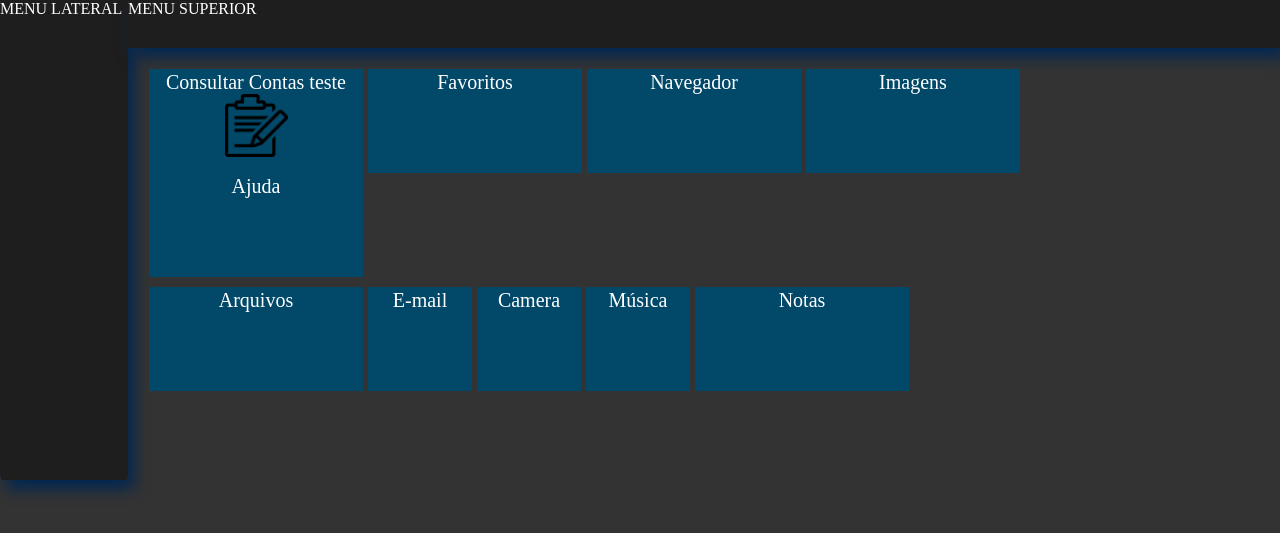
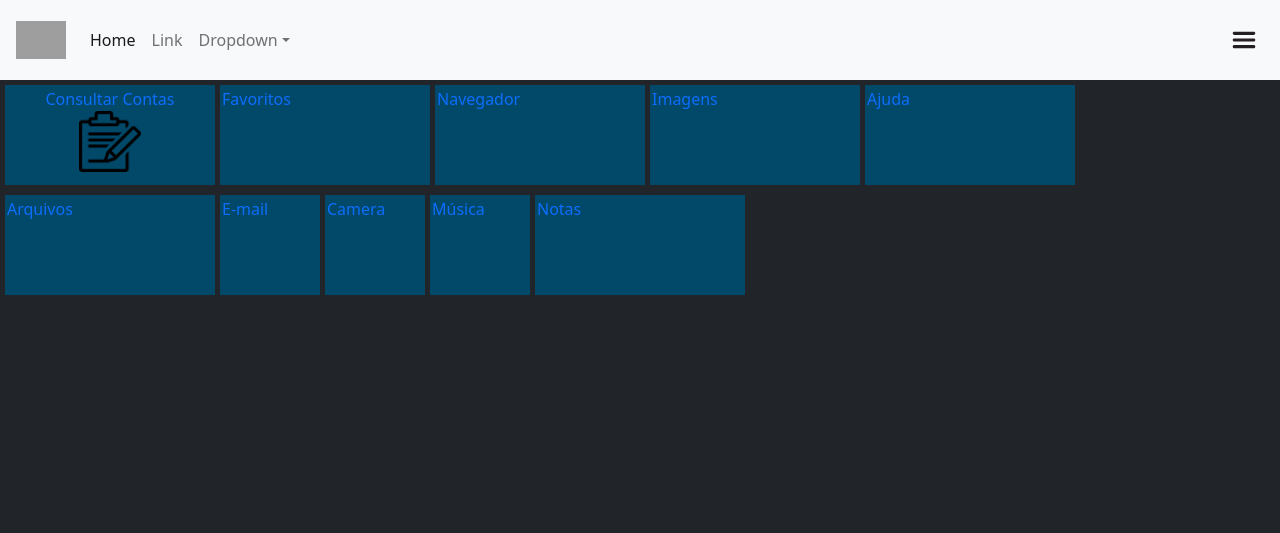
Before and after one commit to OtavioPrada10/MyFrame, a PHP site: page / in a window 1280 px wide. Shown: the top 533 px of the page. Run offline with PHP 8.4, Linux system fonts and the light colour scheme; some web fonts are replaced; grey boxes are pictures that could not be loaded.

Commit message:
Mudanças de estilo + include de menu

```diff
--- a/MyFrame/estrutura/css/css_padrao.css
+++ /dev/null
@@ -1,95 +0,0 @@
-@font-face {
-    font-family: Century;
-    src: url('GOTHIC.ttf');
-}
-
-body {
-    font-family: Century;
-    background: rgb(51, 51, 51);
-    color: #fff;
-    padding: 0px;
-    margin: 0PX;
-
-}
-
-.navSuperior {
-    background-color: rgb(31, 30, 30);
-    width: 90%;
-    height: 3rem;
-    box-shadow: -5px -10px 30px rgba(153, 0, 0, 0), 6px 9px 15px rgb(1, 39, 83);
-    float: right;
-}
-
-.navLateral {
-    width: 10%;
-    float: left;
-    background-color: rgb(31, 30, 30);
-    box-shadow: -5px -10px 30px rgba(153, 0, 0, 0), 6px 9px 15px rgb(1, 39, 83);
-    border-bottom-left-radius: 2%;
-    border-bottom-right-radius: 2%;
-    height: 30rem;
-}
-
-.pagina {
-    width: 80%;
-    overflow-x: auto;
-    height: 100%;
-    font-size: 20px;
-    display: inline-block;
-    margin: 1rem;
-
-}
-.container {
-    text-align: center;
-}
-
-.linha {
-    width: auto;
-    padding: 5px;
-    height: 110px;
-    display: table;
-}
-
-.tile {
-    height: 100px;
-    width: 100px;
-    float: left;
-    margin: 0 5px 0 0;
-    padding: 2px;
-}
-
-.tileLargo {
-    width: 210px;
-
-
-}
-
-
-.amarelo {
-    background: rgb(1, 50, 105);
-}
-
-.vermelho {
-    background: rgb(1, 50, 105);
-}
-
-.azul {
-    background: rgb(1, 72, 105);
-}
-
-.verde {
-    background: rgb(4, 82, 170);
-}
-
-.selecionado {
-    background-color: #483D8B;
-}
-
-a:visited, a:link {
-    color: #fff;
-}
-
-a:hover{
-    font-size: 23px;
-
-}
--- /dev/null
+++ b/MyFrame/estrutura/css/estilos.css
@@ -0,0 +1,46 @@
+@font-face {
+  font-family: Century;
+  src: url("GOTHIC.ttf");
+}
+.navbar {
+  padding: 1rem 2rem 1rem 1rem;
+}
+
+.offcanvas {
+  --bs-offcanvas-color: #000000;
+}
+
+.linha {
+  width: auto;
+  padding: 5px;
+  height: 110px;
+  display: table;
+}
+
+.tile {
+  height: 100px;
+  width: 100px;
+  float: left;
+  margin: 0 5px 0 0;
+  padding: 2px;
+}
+
+.tileLargo {
+  width: 210px;
+}
+
+.amarelo {
+  background: rgb(1, 50, 105);
+}
+
+.vermelho {
+  background: rgb(1, 50, 105);
+}
+
+.azul {
+  background: rgb(1, 72, 105);
+}
+
+.verde {
+  background: rgb(4, 82, 170);
+}/*# sourceMappingURL=estilos.css.map */
--- /dev/null
+++ b/MyFrame/estrutura/css/estilos.scss
@@ -0,0 +1,50 @@
+@font-face {
+    font-family: Century;
+    src: url('GOTHIC.ttf');
+}
+
+.navbar{
+    padding: 1rem 2rem 1rem 1rem;
+}
+
+.offcanvas{
+    --bs-offcanvas-color: #000000;
+}
+
+.linha {
+    width: auto;
+    padding: 5px;
+    height: 110px;
+    display: table;
+}
+
+.tile {
+    height: 100px;
+    width: 100px;
+    float: left;
+    margin: 0 5px 0 0;
+    padding: 2px;
+}
+
+.tileLargo {
+    width: 210px;
+
+
+}
+
+
+.amarelo {
+    background: rgb(1, 50, 105);
+}
+
+.vermelho {
+    background: rgb(1, 50, 105);
+}
+
+.azul {
+    background: rgb(1, 72, 105);
+}
+
+.verde {
+    background: rgb(4, 82, 170);
+}
--- a/MyFrame/index.php
+++ b/MyFrame/index.php
@@ -11,24 +11,25 @@
     <!-- Latest compiled and minified CSS -->
     <!-- <link href="https://cdn.jsdelivr.net/npm/bootstrap@5.3.1/dist/css/bootstrap.min.css" rel="stylesheet"> -->
     <!-- Latest compiled JavaScript -->
-    <script src="https://cdn.jsdelivr.net/npm/bootstrap@5.3.1/dist/js/bootstrap.bundle.min.js"></script>
+    <script src="https://cdn.jsdelivr.net/npm/@popperjs/core@2.11.6/dist/umd/popper.min.js" integrity="sha384-oBqDVmMz9ATKxIep9tiCxS/Z9fNfEXiDAYTujMAeBAsjFuCZSmKbSSUnQlmh/jp3" crossorigin="anonymous">
+    </script>
+
+    <script src="https://cdn.jsdelivr.net/npm/bootstrap@5.2.1/dist/js/bootstrap.min.js" integrity="sha384-7VPbUDkoPSGFnVtYi0QogXtr74QeVeeIs99Qfg5YCF+TidwNdjvaKZX19NZ/e6oz" crossorigin="anonymous">
+    </script>
+    <link href="https://cdn.jsdelivr.net/npm/bootstrap@5.2.1/dist/css/bootstrap.min.css" rel="stylesheet" integrity="sha384-iYQeCzEYFbKjA/T2uDLTpkwGzCiq6soy8tYaI1GyVh/UjpbCx/TYkiZhlZB6+fzT" crossorigin="anonymous">
+    <link rel="stylesheet" href="./estrutura/css/estilos.css">
 </head>
 
-<body>
-    <div class="navLateral">
-        MENU LATERAL
-    </div>
-    <div class="navSuperior">
-        MENU SUPERIOR
-
-    </div>
+<body class="text-bg-dark">
+    <header>
+        <?php @include_once 'menu.html'; ?>
+    </header>
     </nav>
-    <div class="pagina">
-        <div class="container">
+    <div>
         <div class="linha">
             <a href="include/view/view_consulta_Contas.php">
                 <div style="text-align: center;" class="tile tileLargo azul">
-                        <span>Consultar Contas teste</span><br>
+                    <span>Consultar Contas</span><br>
                     <img src="img/icone-planilha_lapis.png" alt="Flag" width="30%" />
                 </div>
             </a>
@@ -81,7 +82,6 @@
             </a>
         </div>
     </div>
-    </div>
 </body>
 
 </html>
--- /dev/null
+++ b/MyFrame/menu.html
@@ -0,0 +1,46 @@
+<nav class="navbar navbar-expand-sm text-bg-light p-3">
+    <a class="navbar-brand" href="#"><img src="./icons/hamburguer-circulo.png" width="50" alt=""></a>
+    <button class="navbar-toggler d-lg-none" type="button" data-bs-toggle="collapse" data-bs-target="#collapsibleNavId" aria-controls="collapsibleNavId"
+        aria-expanded="false" aria-label="Toggle navigation"></button>
+    <div class="collapse navbar-collapse" id="collapsibleNavId">
+        <ul class="navbar-nav me-auto mt-2 mt-lg-0">
+            <li class="nav-item">
+                <a class="nav-link active" href="#" aria-current="page">Home<span class="visually-hidden">(current)</span></a>
+            </li>
+            <li class="nav-item">
+                <a class="nav-link" href="#">Link</a>
+            </li>
+            <li class="nav-item dropdown">
+                <a class="nav-link dropdown-toggle" href="#" id="dropdownId" data-bs-toggle="dropdown" aria-haspopup="true" aria-expanded="false">Dropdown</a>
+                <div class="dropdown-menu" aria-labelledby="dropdownId">
+                    <a class="dropdown-item" href="#">Action 1</a>
+                    <a class="dropdown-item" href="#">Action 2</a>
+                </div>
+            </li>
+        </ul>
+    </div>
+    <div>
+        <img src="./img/icons/icon-menu.svg" data-bs-toggle="offcanvas" data-bs-target="#offcanvasExample" aria-controls="offcanvasExample" width="40" alt="">
+    </div>
+</nav>
+<div class="offcanvas offcanvas-end" tabindex="-1" id="offcanvasExample" aria-labelledby="offcanvasExampleLabel">
+    <div class="offcanvas-header">
+        <h5 class="offcanvas-title" id="offcanvasExampleLabel">Offcanvas</h5>
+        <button type="button" class="btn-close" data-bs-dismiss="offcanvas" aria-label="Close"></button>
+    </div>
+    <div class="offcanvas-body">
+        <div>
+        Some text as placeholder. In real life you can have the elements you have chosen. Like, text, images, lists, etc.
+        </div>
+        <div class="dropdown mt-3">
+        <button class="btn btn-secondary dropdown-toggle" type="button" data-bs-toggle="dropdown">
+            Dropdown button
+        </button>
+        <ul class="dropdown-menu">
+            <li><a class="dropdown-item" href="#">Action</a></li>
+            <li><a class="dropdown-item" href="#">Another action</a></li>
+            <li><a class="dropdown-item" href="#">Something else here</a></li>
+        </ul>
+        </div>
+    </div>
+</div>
```
Also changed, not shown: MyFrame/img/icons/icon-menu.svg (added), 1 other file. Lines whose indentation alone changed are shown as unchanged.
